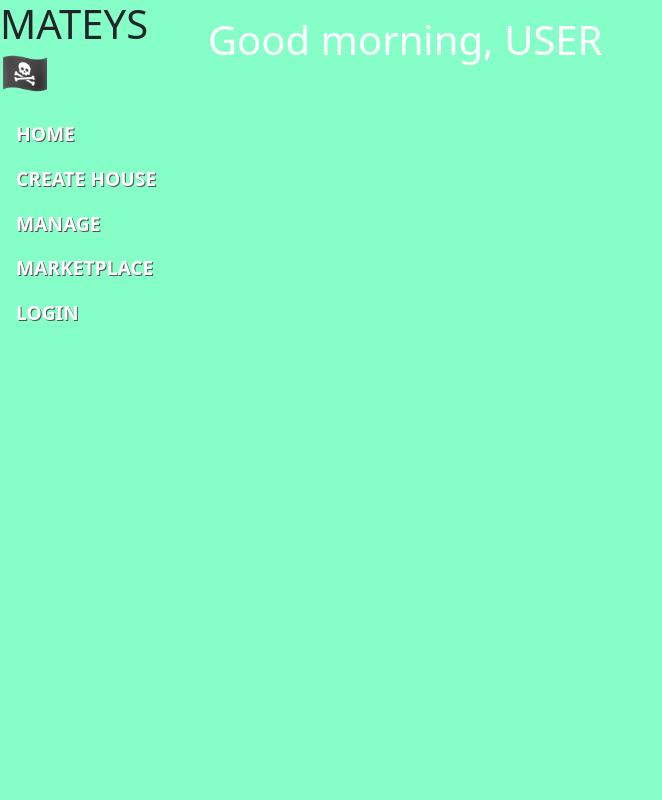
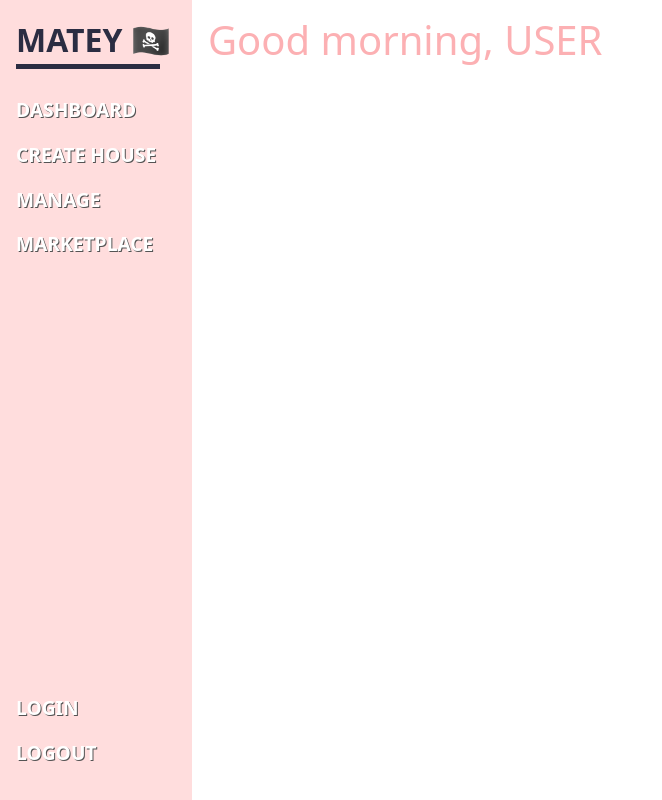
Before and after one commit to m-bocelli/matey, a Next.js app: page / in a window 1280 px wide. Shown: the whole page, without its empty margins (0-662 px from the left). Built offline with nearby package versions, Linux system fonts and the light colour scheme.

Commit message:
change: navbar is now refactored, need to make it collapsable

```diff
--- a/app/components/Nav/Nav.jsx
+++ b/app/components/Nav/Nav.jsx
@@ -4,15 +4,17 @@ import styles from './Nav.module.css';
 export default function Nav() {
     return (
         <nav className={styles.nav_container}>
-            <h1>MATEYS 🏴‍☠️</h1>
+            <div className={styles.title}>MATEY 🏴‍☠️</div>
             <ul className={styles.nav_list}>
-                <NavLink href='/'>HOME</NavLink>
+                <NavLink href='/'>DASHBOARD</NavLink>
                 <NavLink href='createHouse'>CREATE HOUSE</NavLink>
                 <NavLink href='manageHouses'>MANAGE</NavLink>
                 <NavLink href='storePage'>MARKETPLACE</NavLink>
+            </ul>
+            <ul className={styles.nav_list + ' ' + styles.auth}>
                 <NavLink href='/'>LOGIN</NavLink>
+                <NavLink href='/'>LOGOUT</NavLink>
             </ul>
-            <ul className={styles.nav_list}></ul>
         </nav>
     );
 }
--- a/app/components/Nav/Nav.module.css
+++ b/app/components/Nav/Nav.module.css
@@ -1,5 +1,22 @@
+.title {
+    font-size: 2rem;
+    margin: 1rem 0 1rem 1rem;
+    font-weight: bolder;
+    color: var(--space-cadet);
+}
+
+.title::after {
+    content: '';
+    position: absolute;
+    display: block;
+    height: 5px;
+    width: 75%;
+    background-color: var(--space-cadet);
+}
+
 .nav_container {
-    background-color: var(--aquamarine);
+    background-color: #ff8a8a4a;
+    fill-opacity: 20%;
     width: 12rem;
     height: 100vh;
     position: fixed;
@@ -8,12 +25,11 @@
     z-index: 100;
 }
 
-.nav_container:last-child {
-    margin-top: auto;
-}
-
 .nav_list {
     list-style: none;
     padding: 0;
-    margin: 0;
 }
+
+.auth {
+    margin-top: auto;
+}
--- a/app/components/NavLink/NavLink.module.css
+++ b/app/components/NavLink/NavLink.module.css
@@ -13,19 +13,20 @@
 
 .link::after {
     content: '';
-    position: relative;
+    position: absolute;
     display: block;
     width: 100%;
-    height: 10%;
+    height: 5px;
     background-color: #fff;
     transform: scaleX(0);
     transition: transform 0.5s;
+    transform-origin: 0;
 }
 
 .link:hover::after {
-    transform: scaleX(1);
+    transform: scaleX(0.75);
 }
 
 .link:hover {
-    font-size: larger;
+    font-size: 1.3rem;
 }
--- a/app/globals.css
+++ b/app/globals.css
@@ -4,5 +4,4 @@
     --space-cadet: #2b2d42;
     --uranian-blue: #acd2ed;
     --cherry-blossom: #fcb0b3;
-    background-color: var(--aquamarine);
 }
--- a/app/page.module.css
+++ b/app/page.module.css
@@ -2,8 +2,7 @@
     display: flex;
     flex-direction: column;
     justify-content: space-between;
-    background-color: var(--aquamarine);
-    color: #fff;
+    color: var(--cherry-blossom);
     margin-left: 12rem;
     padding: 1rem;
 }
```
